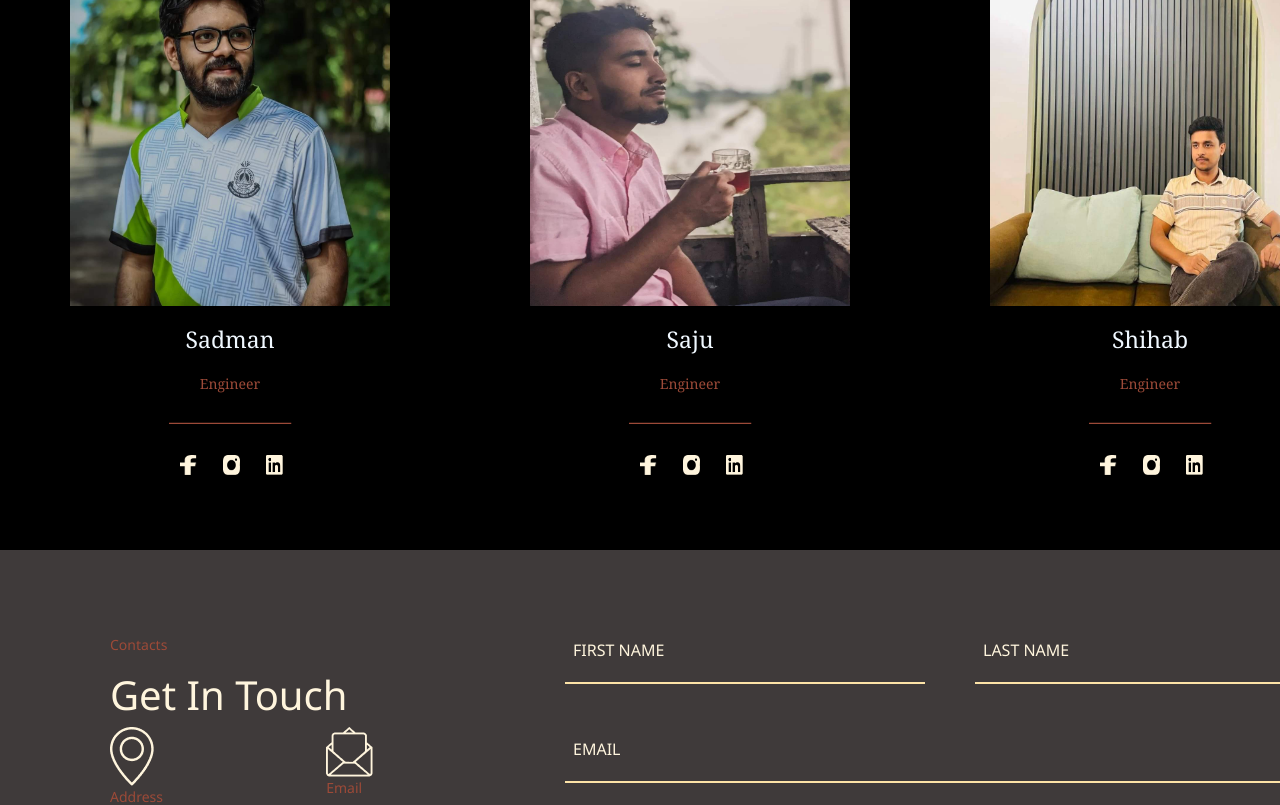
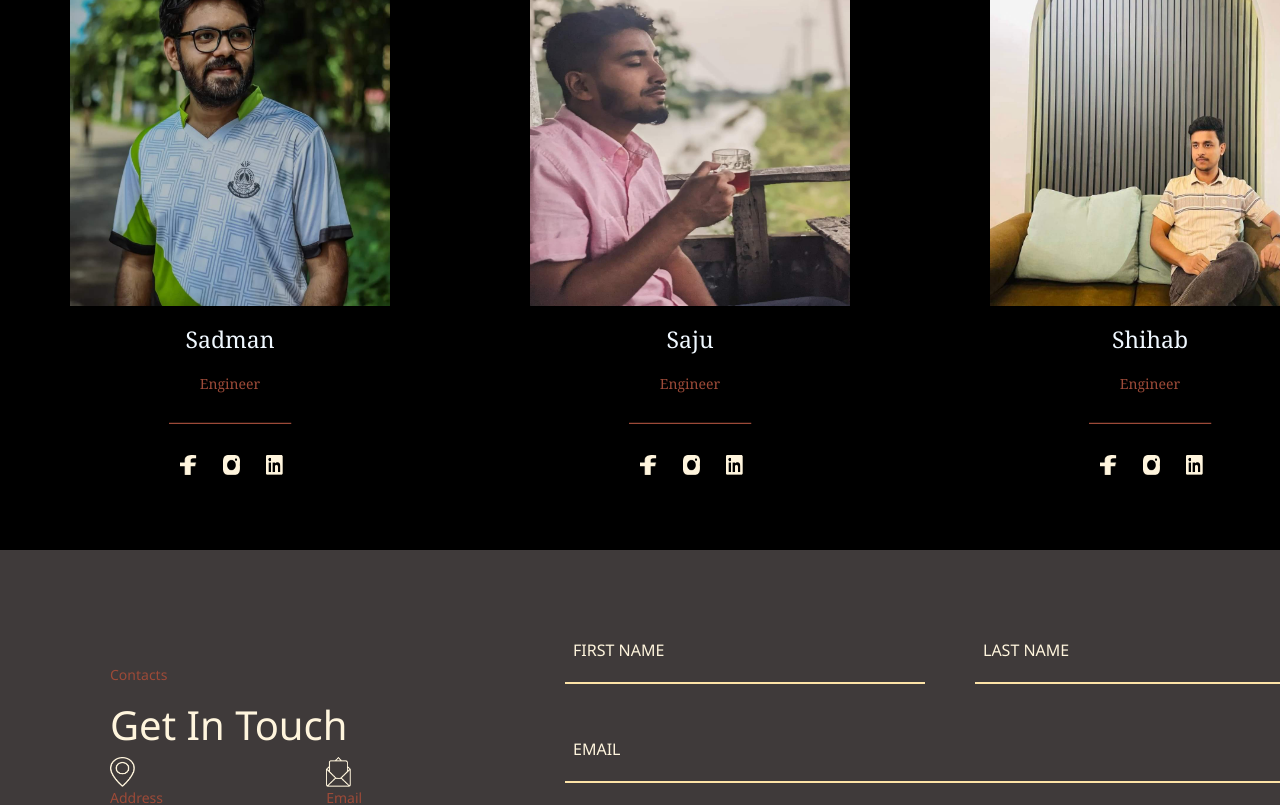
Before and after one commit to 5huv0/My-Photography-Portfolio, a React (Vite) app: page / in a window 1280 px wide. Shown: the part 5308-6113 px from the top of the page. Built offline with nearby package versions, Linux system fonts and the light colour scheme.

Commit message:
footer  section one done

```diff
--- a/src/App.css
+++ b/src/App.css
@@ -562,4 +562,9 @@ body{
     border-radius: 0px;
 }
 
+.footer-img{
+    height: 30px;
+    width: 25px;
+}
+
 /* Footer section work ends here */
--- a/src/components/Footer.jsx
+++ b/src/components/Footer.jsx
@@ -10,19 +10,19 @@ export default function Footer(){
                     <h2>Get In Touch</h2>
                     <div className="row">
                         <div className="col">
-                            <img src="./images/footer-add.png" alt="" />
+                            <img src="./images/footer-add.png" alt="" className="footer-img"/>
                             <p>Address</p>
                             <p>Sylhet Engineering College, Sylhet</p>
                         </div>
                         <div className="col">
-                            <img src="./images/footer-email.png" alt="" />
+                            <img src="./images/footer-email.png" alt="" className="footer-img"/>
                             <p>Email</p>
                             <p>shuvo88745@gmail.com</p>
                         </div>
                     </div>
                     <div className="row">
                         <div className="col">
-                            <img src="./images/footer-phone.png" alt="" />
+                            <img src="./images/footer-phone.png" alt="" className="footer-img"/>
                             <p>Phone</p>
                             <p>+8802357623</p>
                         </div>
```
